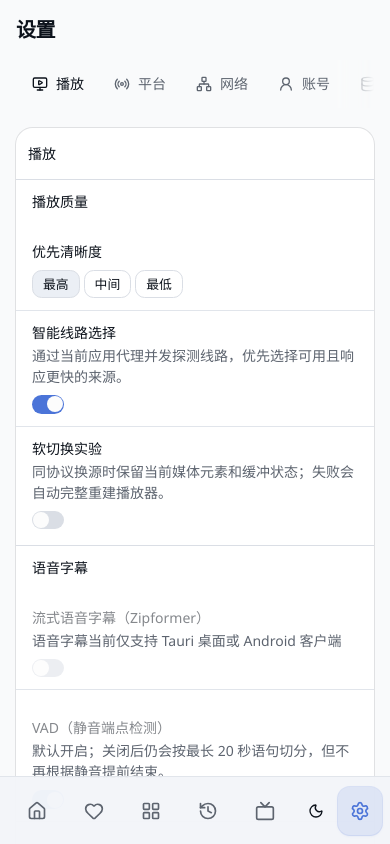
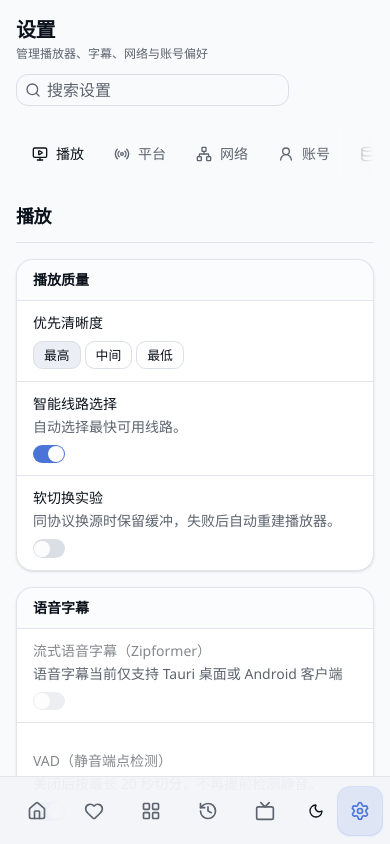
Before and after one commit to Kenny3Shen/rLive, a React (Vite) app: page /settings in a window 390 px wide. Built offline with nearby package versions, Linux system fonts and the light colour scheme; a web font is replaced by a local one.

Commit message:
feat: 重构设置中心并优化播放器控制栏，升级至 0.14.0

```diff
--- a/package.json
+++ b/package.json
@@ -1,6 +1,6 @@
 {
   "name": "rlive",
-  "version": "0.13.0",
+  "version": "0.14.0",
   "private": true,
   "type": "module",
   "scripts": {
--- a/src-tauri/tauri.conf.json
+++ b/src-tauri/tauri.conf.json
@@ -1,7 +1,7 @@
 {
   "$schema": "https://schema.tauri.app/config/2",
   "productName": "rLive",
-  "version": "0.13.0",
+  "version": "0.14.0",
   "identifier": "com.shenss.rlive",
   "build": {
     "beforeDevCommand": "bun run dev",
--- a/src/features/settings/SettingsPage.tsx
+++ b/src/features/settings/SettingsPage.tsx
@@ -4,7 +4,16 @@ import { isTauri } from "@tauri-apps/api/core";
 import { openUrl } from "@tauri-apps/plugin-opener";
 import { open as openFileDialog, save as saveFileDialog } from "@tauri-apps/plugin-dialog";
 import gsap from "gsap";
-import { type FormEvent, useCallback, useEffect, useMemo, useRef, useState } from "react";
+import {
+  createContext,
+  type FormEvent,
+  useCallback,
+  useContext,
+  useEffect,
+  useMemo,
+  useRef,
+  useState,
+} from "react";
 import type { LucideIcon } from "lucide-react";
 import {
   Database,
@@ -17,9 +26,12 @@ import {
   QrCode,
   Radio,
   RefreshCw,
+  Search,
+  SearchX,
   ShieldAlert,
   Upload,
   UserRound,
+  X,
 } from "lucide-react";
 import { QRCodeSVG } from "qrcode.react";
 import { invokeCmd } from "@/shared/api/tauri";
@@ -46,7 +58,6 @@ import {
 import { cn, SITE_LABELS } from "@/lib/utils";
 import { Button } from "@/components/ui/button";
 import { Badge } from "@/components/ui/badge";
-import { Card, CardContent, CardHeader, CardTitle } from "@/components/ui/card";
 import {
   Field,
   FieldContent,
@@ -67,9 +78,15 @@ import {
 } from "@/components/ui/input-group";
 import { ToggleGroup, ToggleGroupItem } from "@/components/ui/toggle-group";
 import { Tabs, TabsContent, TabsList, TabsTrigger } from "@/components/ui/tabs";
-import { Separator } from "@/components/ui/separator";
 import { Switch } from "@/components/ui/switch";
 import { Spinner } from "@/components/ui/spinner";
+import {
+  Empty,
+  EmptyDescription,
+  EmptyHeader,
+  EmptyMedia,
+  EmptyTitle,
+} from "@/components/ui/empty";
 import {
   Dialog,
   DialogContent,
@@ -127,6 +144,29 @@ const settingsCategories: {
 const PROJECT_HOMEPAGE_URL = "https://github.com/Kenny3Shen/rLive";
 const PROFILE_FILE_FILTERS = [{ name: "rLive 配置档案", extensions: ["json"] }];
 
+const settingsCategorySearchText: Record<SettingsCategory, string> = {
+  playback:
+    "播放 播放质量 清晰度 智能线路 软切换 语音 字幕 asr zipformer 标点 说话人 热词 刷新间隔 弹幕 轨道 区域 行数 文字 透明度 字号 速度 字重 过滤 屏蔽词 重复 礼物 合并 醒目留言 sc",
+  platform: "平台 直播平台 bilibili 哔哩哔哩 douyu 斗鱼 huya 虎牙 douyin 抖音 twitch",
+  network: "网络 代理 iptv IPTV M3U 源 地址",
+  account:
+    "账号 发送权限 平台账号 bilibili 哔哩哔哩 douyu 斗鱼 huya 虎牙 douyin 抖音 cookie 登录 扫码",
+  data: "数据 导入 导出 配置 档案",
+  about: "关于 rLive 项目主页 github 免责声明",
+};
+
+const SettingsSearchContext = createContext("");
+
+function searchTokens(value: string): string[] {
+  return value.toLocaleLowerCase().trim().split(/\s+/).filter(Boolean);
+}
+
+function matchesSearch(value: string, query: string): boolean {
+  const tokens = searchTokens(query);
+  const haystack = value.toLocaleLowerCase();
+  return tokens.every((token) => haystack.includes(token));
+}
+
 function errorMessage(cause: unknown): string {
   return typeof cause === "object" && cause && "message" in cause
     ? String((cause as { message: string }).message)
@@ -167,14 +207,29 @@ function isHostedQrImageUrl(value: string): boolean {
   }
 }
 
-function Section({ title, children }: { title: string; children: React.ReactNode }) {
+function Section({
+  title,
+  keywords,
+  children,
+}: {
+  title: string;
+  keywords?: string;
+  children: React.ReactNode;
+}) {
+  const query = useContext(SettingsSearchContext);
+  if (!matchesSearch(`${title} ${keywords ?? ""}`, query)) return null;
+
   return (
-    <section data-slot="settings-section">
-      <Separator />
-      <FieldSet className="gap-0 py-1">
-        <FieldLegend variant="label" className="px-4 pt-3 pb-2">
+    <section
+      data-slot="settings-section"
+      className="overflow-hidden rounded-xl border border-border/80 bg-card shadow-sm shadow-black/10"
+    >
+      <FieldSet className="gap-0 py-0">
+        <div className="border-b border-border-subtle bg-muted/20 px-4 py-2.5">
+          <FieldLegend variant="label" className="m-0 text-sm font-semibold text-foreground">
             {title}
           </FieldLegend>
+        </div>
         <FieldGroup className="gap-0 divide-y divide-border-subtle [&>[data-slot=field]]:px-4 [&>[data-slot=field]]:py-3">
           {children}
         </FieldGroup>
@@ -681,12 +736,8 @@ function AsrModelField() {
   const pending = useSettingsStore((state) => state.asrPending);
   const setEnabled = useSettingsStore((state) => state.setAsrEnabled);
   const setVadEnabled = useSettingsStore((state) => state.setAsrVadEnabled);
-  const setPunctuationEnabled = useSettingsStore(
-    (state) => state.setAsrPunctuationEnabled,
-  );
-  const setSpeakerEnabled = useSettingsStore(
-    (state) => state.setAsrSpeakerDiarizationEnabled,
-  );
+  const setPunctuationEnabled = useSettingsStore((state) => state.setAsrPunctuationEnabled);
+  const setSpeakerEnabled = useSettingsStore((state) => state.setAsrSpeakerDiarizationEnabled);
   const model = useAsrModelStatus({ enabled });
   const [confirmOpen, setConfirmOpen] = useState(false);
   const [actionError, setActionError] = useState<string | null>(null);
@@ -806,15 +857,10 @@ function AsrModelField() {
           </div>
         </Field>
 
-        <Field
-          orientation="responsive"
-          data-disabled={!model.supported || pending || undefined}
-        >
+        <Field orientation="responsive" data-disabled={!model.supported || pending || undefined}>
           <FieldContent>
             <FieldTitle id="asr-vad-title">VAD（静音端点检测）</FieldTitle>
-            <FieldDescription>
-              默认开启；关闭后仍会按最长 20 秒语句切分，但不再根据静音提前结束。
-            </FieldDescription>
+            <FieldDescription>关闭后按最长 20 秒切分，不再提前检测静音。</FieldDescription>
           </FieldContent>
           <Switch
             aria-labelledby="asr-vad-title"
@@ -824,15 +870,10 @@ function AsrModelField() {
           />
         </Field>
 
-        <Field
-          orientation="responsive"
-          data-disabled={!model.supported || pending || undefined}
-        >
+        <Field orientation="responsive" data-disabled={!model.supported || pending || undefined}>
           <FieldContent>
             <FieldTitle id="asr-punctuation-title">自动标点</FieldTitle>
-            <FieldDescription>
-              默认开启；关闭后不下载或加载 CT-Transformer，字幕保留 Zipformer 原始文本。
-            </FieldDescription>
+            <FieldDescription>关闭后不加载标点模型，字幕保留原始文本。</FieldDescription>
           </FieldContent>
           <Switch
             aria-labelledby="asr-punctuation-title"
@@ -842,15 +883,10 @@ function AsrModelField() {
           />
         </Field>
 
-        <Field
-          orientation="responsive"
-          data-disabled={!model.supported || pending || undefined}
-        >
+        <Field orientation="responsive" data-disabled={!model.supported || pending || undefined}>
           <FieldContent>
             <FieldTitle id="asr-speaker-title">说话人区分</FieldTitle>
-            <FieldDescription>
-              在语句结束后识别匿名说话人，短句会沿用最近稳定标签；首次启用需额外下载约 27 MB 声纹模型。
-            </FieldDescription>
+            <FieldDescription>识别匿名说话人；首次启用需额外下载约 27 MB 模型。</FieldDescription>
           </FieldContent>
           <Switch
             aria-labelledby="asr-speaker-title"
@@ -881,8 +917,8 @@ function AsrModelField() {
             </AlertDialogMedia>
             <AlertDialogTitle>下载语音字幕模型</AlertDialogTitle>
             <AlertDialogDescription>
-              启用后将在后台下载约 {estimatedDownloadSize} MB 的 Zipformer
-              中英双语流式识别模型{punctuationEnabled ? "与中英标点模型" : ""}
+              启用后将在后台下载约 {estimatedDownloadSize} MB 的 Zipformer 中英双语流式识别模型
+              {punctuationEnabled ? "与中英标点模型" : ""}
               {speakerEnabled ? "、说话人声纹模型" : ""}。
               下载和解压均在后台执行，完成后会自动加载，模型文件保留在本机。
             </AlertDialogDescription>
@@ -1003,7 +1039,7 @@ function PlatformEnablementField() {
   const enabled = enabledSiteIds(disabledSiteIds);
 
   return (
-    <Section title="直播平台">
+    <Section title="直播平台" keywords="bilibili 哔哩哔哩 douyu 斗鱼 huya 虎牙 douyin 抖音 twitch">
       {LIVE_SITE_IDS.map((siteId) => {
         const isEnabled = enabled.includes(siteId);
         const isLastEnabled = isEnabled && enabled.length === 1;
@@ -1043,7 +1079,7 @@ function AboutSettings() {
   return (
     <div className="flex flex-col gap-4">
       <AlertDialog>
-        <Section title="关于 rLive">
+        <Section title="关于 rLive" keywords="项目主页 github 免责声明">
           <Field orientation="horizontal">
             <FieldTitle id="project-homepage">项目主页</FieldTitle>
             <Button onClick={openProjectHomepage} variant="outline">
@@ -1111,6 +1147,7 @@ export function SettingsPage() {
   const [profileStatus, setProfileStatus] = useState<string | null>(null);
   const [profileError, setProfileError] = useState<string | null>(null);
   const [category, setCategory] = useState<SettingsCategory>("playback");
+  const [searchQuery, setSearchQuery] = useState("");
   const compactLayout = useCompactSettingsLayout();
   const categoryTabRefs = useRef(new Map<SettingsCategory, HTMLButtonElement | null>());
   const settingsCategoryValues = useMemo(() => settingsCategories.map((item) => item.value), []);
@@ -1120,6 +1157,20 @@ export function SettingsPage() {
     onChange: setCategory,
     enabled: isMobileClient(),
   });
+  const normalizedSearchQuery = searchQuery.trim();
+
+  useEffect(() => {
+    if (
+      !normalizedSearchQuery ||
+      matchesSearch(settingsCategorySearchText[category], normalizedSearchQuery)
+    ) {
+      return;
+    }
+    const firstMatch = settingsCategories.find(({ value }) =>
+      matchesSearch(settingsCategorySearchText[value], normalizedSearchQuery),
+    );
+    if (firstMatch) setCategory(firstMatch.value);
+  }, [category, normalizedSearchQuery]);
 
   useGSAP(
     () => {
@@ -1282,7 +1333,7 @@ export function SettingsPage() {
     <div
       ref={motionRootRef}
       data-horizontal-swipe-surface
-      className="mx-auto flex min-h-full max-w-5xl flex-col gap-4 touch-pan-y"
+      className="mx-auto flex min-h-full max-w-6xl flex-col gap-6 touch-pan-y"
       onPointerDownCapture={settingsCategorySwipe.onPointerDownCapture}
       onPointerMoveCapture={settingsCategorySwipe.onPointerMoveCapture}
       onPointerUpCapture={settingsCategorySwipe.onPointerUpCapture}
@@ -1290,24 +1341,55 @@ export function SettingsPage() {
       onClickCapture={settingsCategorySwipe.onClickCapture}
     >
       <div data-settings-intro>
-        <PageHeader title="设置" className="mb-0" />
+        <PageHeader
+          title="设置"
+          description="管理播放器、字幕、网络与账号偏好"
+          className="mb-0"
+          actions={
+            <InputGroup className="w-full sm:w-72">
+              <InputGroupAddon align="inline-start">
+                <Search aria-hidden />
+              </InputGroupAddon>
+              <InputGroupInput
+                aria-label="搜索设置"
+                placeholder="搜索设置"
+                value={searchQuery}
+                onChange={(event) => setSearchQuery(event.target.value)}
+              />
+              {searchQuery && (
+                <InputGroupAddon align="inline-end">
+                  <InputGroupButton
+                    size="icon-xs"
+                    aria-label="清除设置搜索"
+                    onClick={() => setSearchQuery("")}
+                  >
+                    <X aria-hidden />
+                  </InputGroupButton>
+                </InputGroupAddon>
+              )}
+            </InputGroup>
+          }
+        />
       </div>
 
+      <SettingsSearchContext.Provider value={normalizedSearchQuery}>
         <Tabs
           value={category}
           orientation={compactLayout ? "horizontal" : "vertical"}
-        className={cn("gap-5", compactLayout ? "min-h-0" : "min-h-[32rem]")}
+          className={cn("gap-6", compactLayout ? "min-h-0" : "min-h-[32rem] gap-8")}
           onValueChange={(value) => setCategory(value as SettingsCategory)}
+        >
+          <div
+            className={cn("shrink-0", !compactLayout && "w-48 border-r border-border-subtle pr-5")}
           >
             <TabsList
               aria-label="设置分类"
               data-settings-intro
-          variant="line"
+              variant={compactLayout ? "line" : "default"}
               className={cn(
-            "shrink-0",
                 compactLayout
                   ? "scroll-fade-x sticky top-0 h-12! w-full flex-row! justify-start overflow-x-auto bg-background"
-              : "w-40 items-stretch",
+                  : "w-full items-stretch",
               )}
             >
               {settingsCategories.map(({ value, label, icon: Icon }) => (
@@ -1327,16 +1409,17 @@ export function SettingsPage() {
                 </TabsTrigger>
               ))}
             </TabsList>
+          </div>
 
           <div
             ref={settingsCategorySwipe.pageRef as React.Ref<HTMLDivElement>}
             data-slot="horizontal-swipe-page"
-          className="min-w-0 flex-1"
+            className="min-w-0 w-full max-w-4xl flex-1"
           >
             {category === "playback" && (
               <TabsContent value="playback" className="mt-0">
                 <SettingsContent title="播放">
-                <Section title="播放质量">
+                  <Section title="播放质量" keywords="清晰度 智能线路 软切换 线路">
                     <Field orientation="responsive">
                       <FieldTitle id="quality-label">优先清晰度</FieldTitle>
                       <ToggleGroup
@@ -1360,9 +1443,7 @@ export function SettingsPage() {
                     <Field orientation="responsive">
                       <FieldContent>
                         <FieldTitle id="smart-line-selection-title">智能线路选择</FieldTitle>
-                      <FieldDescription>
-                        通过当前应用代理并发探测线路，优先选择可用且响应更快的来源。
-                      </FieldDescription>
+                        <FieldDescription>自动选择最快可用线路。</FieldDescription>
                       </FieldContent>
                       <Switch
                         aria-labelledby="smart-line-selection-title"
@@ -1374,7 +1455,7 @@ export function SettingsPage() {
                       <FieldContent>
                         <FieldTitle id="soft-switch-title">软切换实验</FieldTitle>
                         <FieldDescription>
-                        同协议换源时保留当前媒体元素和缓冲状态；失败会自动完整重建播放器。
+                          同协议换源时保留缓冲，失败后自动重建播放器。
                         </FieldDescription>
                       </FieldContent>
                       <Switch
@@ -1384,14 +1465,17 @@ export function SettingsPage() {
                       />
                     </Field>
                   </Section>
-                <Section title="语音字幕">
+                  <Section
+                    title="语音字幕"
+                    keywords="语音 字幕 asr zipformer 标点 说话人 热词 刷新间隔"
+                  >
                     <AsrModelField />
                     <AsrCaptionFontSizeField idPrefix="settings" layout="page" />
                   </Section>
-                <Section title="弹幕轨道">
+                  <Section title="弹幕轨道" keywords="弹幕 轨道 区域 行数">
                     <DanmakuTrackSettingsFields idPrefix="settings" layout="page" />
                   </Section>
-                <Section title="弹幕文字与节奏">
+                  <Section title="弹幕文字与节奏" keywords="弹幕 文字 透明度 字号 速度 字重">
                     <DanmakuAppearanceSettingsFields idPrefix="settings" layout="page" />
                     <Field orientation="responsive">
                       <FieldContent>
@@ -1403,10 +1487,10 @@ export function SettingsPage() {
                       <DanmakuAppearanceResetButton />
                     </Field>
                   </Section>
-                <Section title="弹幕过滤">
+                  <Section title="弹幕过滤" keywords="弹幕 过滤 屏蔽词 重复 礼物 合并">
                     <DanmakuFilterSettingsFields idPrefix="settings" layout="page" />
                   </Section>
-                <Section title="醒目留言">
+                  <Section title="醒目留言" keywords="醒目留言 sc 透明度">
                     <SuperChatSettingsFields idPrefix="settings" layout="page" />
                   </Section>
                 </SettingsContent>
@@ -1424,7 +1508,7 @@ export function SettingsPage() {
             {category === "network" && (
               <TabsContent value="network" className="mt-0">
                 <SettingsContent title="网络">
-                <Section title="代理">
+                  <Section title="代理" keywords="代理 地址">
                     <Field data-invalid={proxyError ? true : undefined}>
                       <FieldLabel htmlFor="proxy">代理地址</FieldLabel>
                       <FieldContent>
@@ -1469,7 +1553,7 @@ export function SettingsPage() {
                       </FieldContent>
                     </Field>
                   </Section>
-                <Section title="IPTV 源">
+                  <Section title="IPTV 源" keywords="iptv IPTV M3U 源 地址">
                     <IptvCustomM3uUrlField />
                   </Section>
                 </SettingsContent>
@@ -1479,10 +1563,13 @@ export function SettingsPage() {
             {category === "account" && (
               <TabsContent value="account" className="mt-0">
                 <SettingsContent title="账号">
-                <Section title="发送权限">
+                  <Section title="发送权限" keywords="发送 弹幕 权限">
                     <DanmakuSendField />
                   </Section>
-                <Section title="平台账号">
+                  <Section
+                    title="平台账号"
+                    keywords="账号 平台 bilibili 哔哩哔哩 douyu 斗鱼 huya 虎牙 douyin 抖音 cookie 登录 扫码"
+                  >
                     <AccountCard
                       siteId="bilibili"
                       title="哔哩哔哩"
@@ -1515,7 +1602,7 @@ export function SettingsPage() {
             {category === "data" && (
               <TabsContent value="data" className="mt-0">
                 <SettingsContent title="数据">
-                <Section title="导入 / 导出">
+                  <Section title="导入 / 导出" keywords="数据 导入 导出 配置 档案">
                     <Field data-invalid={profileError ? true : undefined}>
                       <FieldContent>
                         <FieldTitle>配置档案</FieldTitle>
@@ -1569,17 +1656,51 @@ export function SettingsPage() {
             )}
           </div>
         </Tabs>
+      </SettingsSearchContext.Provider>
     </div>
   );
 }
 
 function SettingsContent({ title, children }: { title: string; children: React.ReactNode }) {
+  const query = useContext(SettingsSearchContext);
+  const hasCategoryMatch = matchesSearch(settingsCategorySearchText[titleToCategory(title)], query);
+
   return (
-    <Card size="sm" className="gap-0 py-0">
-      <CardHeader className="py-4">
-        <CardTitle>{title}</CardTitle>
-      </CardHeader>
-      <CardContent className="px-0">{children}</CardContent>
-    </Card>
-  );
-}
+    <div data-slot="settings-content" className="flex min-w-0 flex-col gap-4">
+      <div className="flex items-baseline gap-3 border-b border-border-subtle pb-3">
+        <h2 className="text-lg font-semibold tracking-tight text-foreground">{title}</h2>
+        {query && <span className="text-xs text-muted-foreground">筛选结果</span>}
+      </div>
+      {hasCategoryMatch ? (
+        children
+      ) : (
+        <Empty className="min-h-64 border border-dashed border-border-subtle bg-muted/10">
+          <EmptyHeader>
+            <EmptyMedia variant="icon">
+              <SearchX aria-hidden />
+            </EmptyMedia>
+            <EmptyTitle>没有匹配的设置</EmptyTitle>
+            <EmptyDescription>试试其他关键词，或清除搜索继续浏览。</EmptyDescription>
+          </EmptyHeader>
+        </Empty>
+      )}
+    </div>
+  );
+}
+
+function titleToCategory(title: string): SettingsCategory {
+  switch (title) {
+    case "播放":
+      return "playback";
+    case "平台":
+      return "platform";
+    case "网络":
+      return "network";
+    case "账号":
+      return "account";
+    case "数据":
+      return "data";
+    default:
+      return "about";
+  }
+}
```
Also changed, not shown: src/features/iptv/IptvPlayer.tsx (+22 -8 lines), src/features/room/PlayerPane.tsx (+5 -6 lines), src/features/settings/PlaybackPreferenceFields.tsx (+12 -16 lines), src/shared/components/player/PlayerControls.tsx (+7 -6 lines), 3 other files (tests, documents, lock files or other folders). Lines whose indentation alone changed are shown as unchanged.
